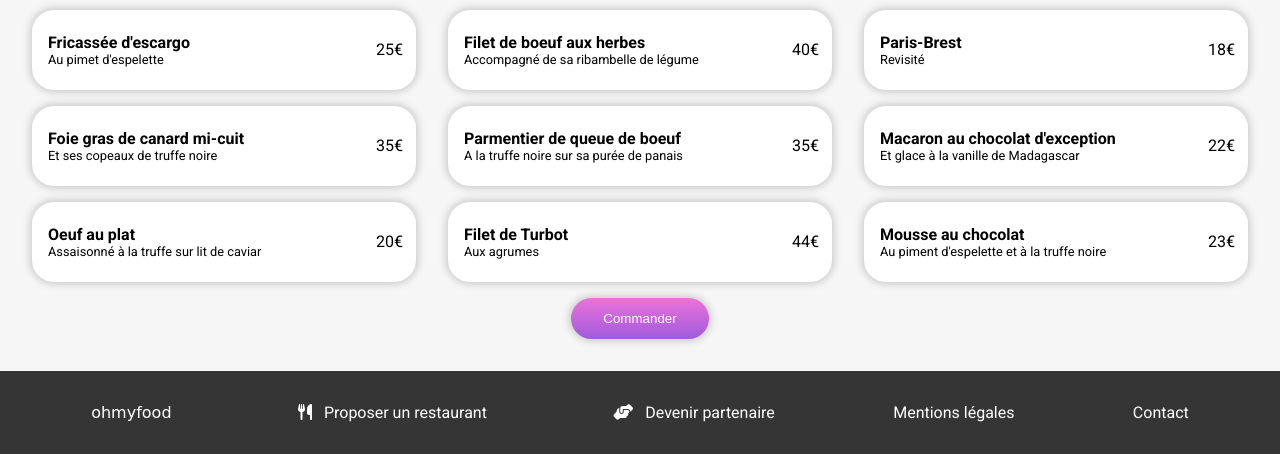
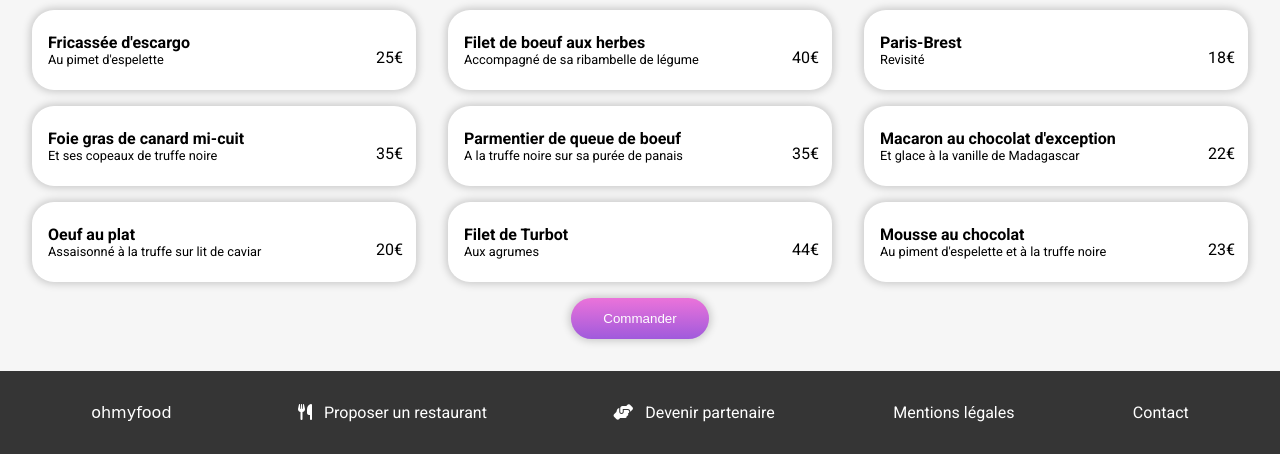
Before and after one commit to yxwangOCR/YixuanWANG_P3_20102021_ohmyfood, a website: page restaurant_1.html in a window 1280 px wide. Shown: the part 463-917 px from the top of the page. Drawn offline with Linux system fonts and the light colour scheme; a web font is replaced by a local one.

Commit message:
pricing padding fixed

```diff
--- a/sass/body.scss
+++ b/sass/body.scss
@@ -419,7 +419,7 @@ https://developer.mozilla.org/fr/docs/Web/CSS/animation-direction  =>> alternate
 
 .price {
   width: 3rem;
-  padding: 1rem;
+  padding: 1rem 1rem 0 1rem;
 }
 
 .card-text {
```
Also changed, not shown: sass/body.css, style.css, 2 other files.
